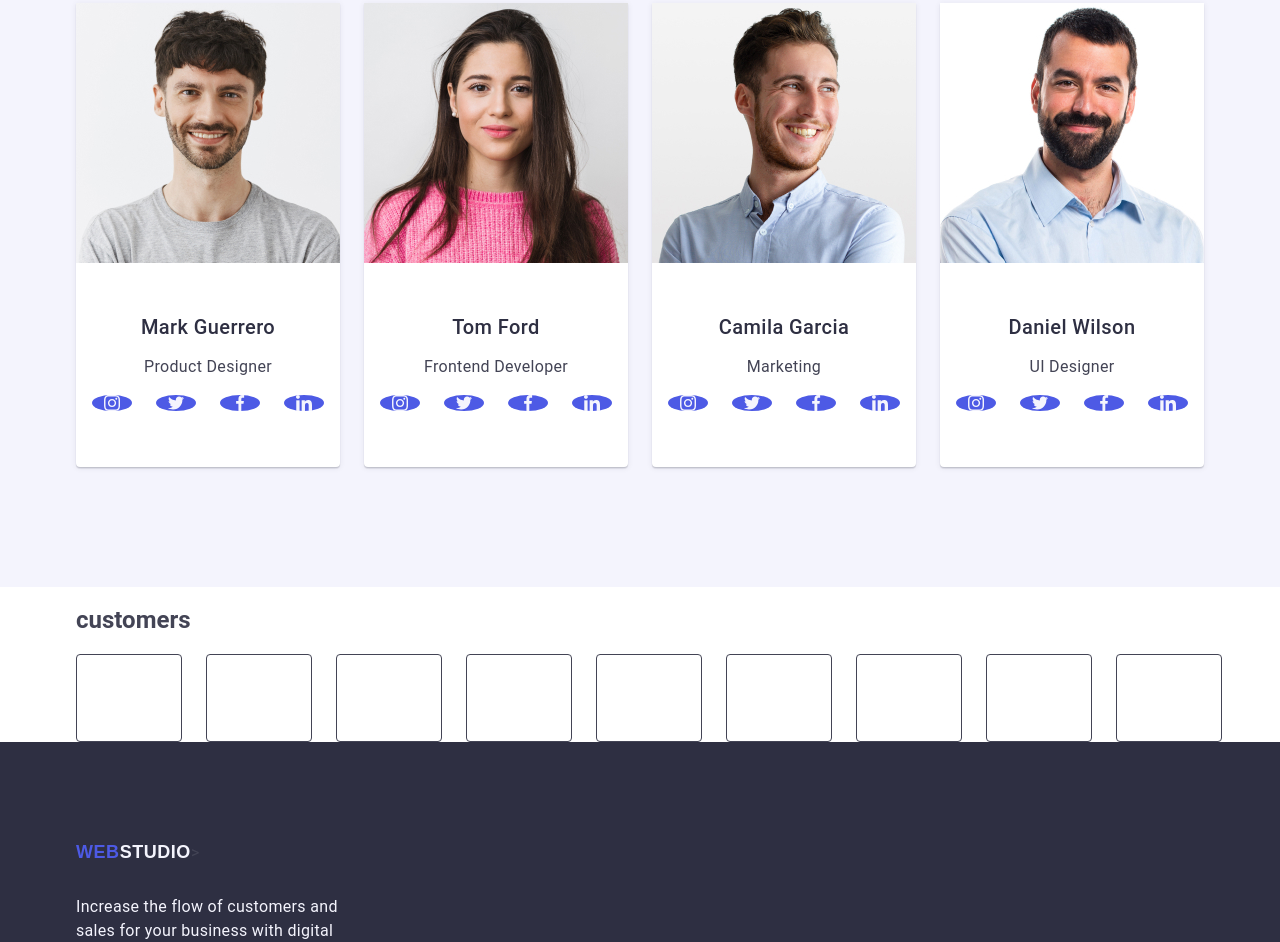
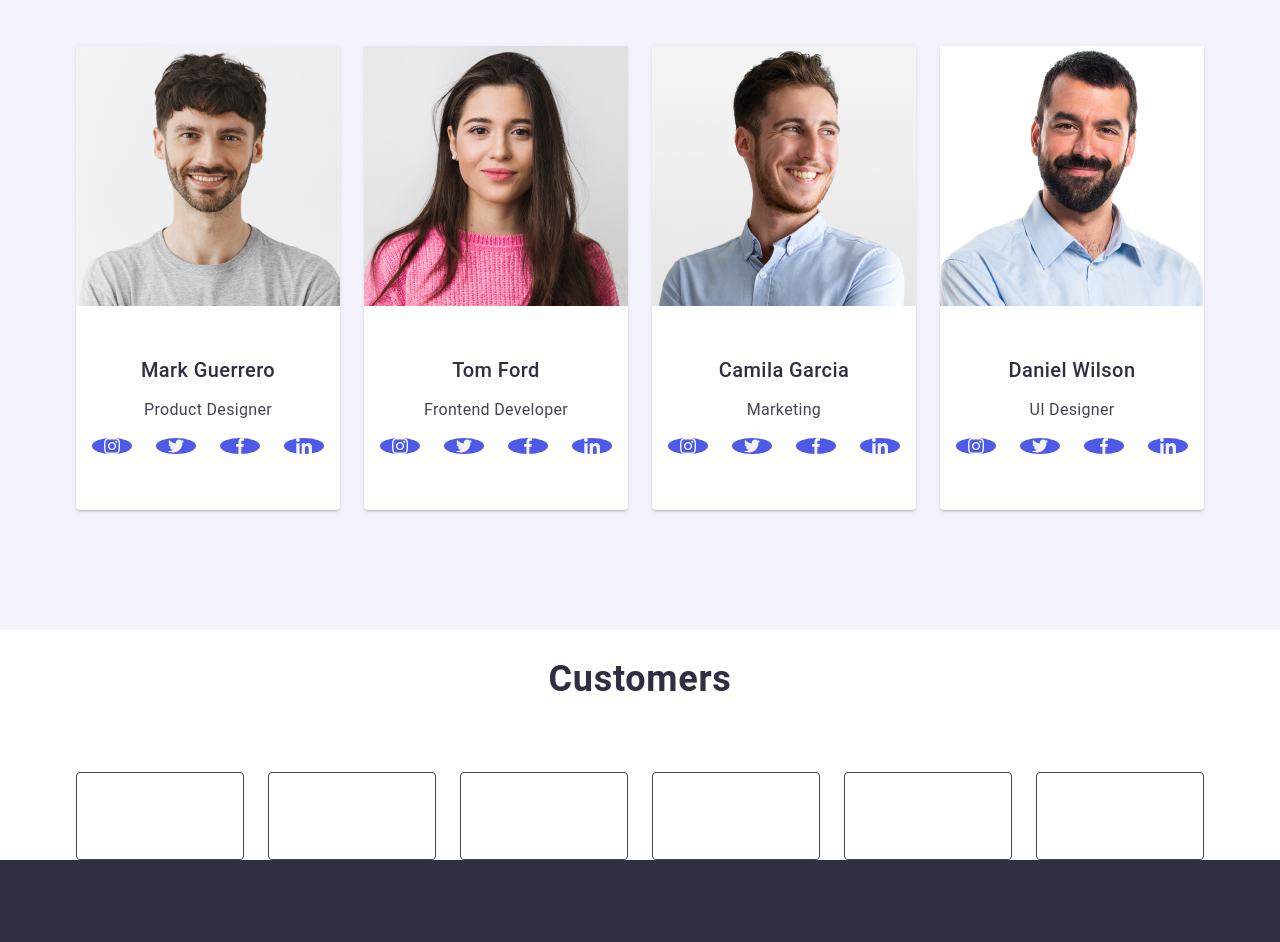
Before and after one commit to FrYt4/goit-markup-hw-04, a plain HTML site: page index.html in a window 1280 px wide. Shown: the part 1850-2792 px from the top of the page. Drawn offline with nearby package versions, Linux system fonts and the light colour scheme; a web font is replaced by a local one.

Commit message:
commit three

```diff
--- a/css/index.css
+++ b/css/index.css
@@ -370,10 +370,6 @@ height: 40px;
 
     }
 
-    .customers-list{
-        gap: 24px;
-    }
-
     .button-customers{
 width: calc((100% - 120px) / 6);
 height: 88px;
@@ -391,10 +387,12 @@ color: var(--brand-color-slate);
     }
 
 .customers-link:hover,
-.customers-link:focus{
+.customers-link:focus,
+.customers-link:active{
     border-color:var(--brand-color-ocean)  ;
     color: var(--brand-color-ocean);
 }
+
     .customers-icons{
 fill: currentColor;
     }
@@ -566,3 +564,14 @@ color: var(--brand-color-ocean) ;
 img{
     display: block;
 }
+
+.header-secondary{
+    color: #2e2f42;
+    font-weight: 700;
+    font-size: 36px;
+    line-height: 1.11;
+    letter-spacing: 0.02em;
+    margin-bottom: 72px;
+    text-transform: capitalize;
+    text-align: center;
+}
--- a/index.html
+++ b/index.html
@@ -51,7 +51,7 @@
         <h2 class="visually-hidden">Important Things</h2>
         <ul class="list">
             <li class="important-item">
-            <div class="container-icons">
+            <div class="container-items">
                     <svg width="64" height="64">
                         <use href="./images/icons.svg#iconantenna-1">
                     </svg>
@@ -64,7 +64,7 @@
 
     </li>
     <li class="important-item">
-        <div class="container-icons">
+        <div class="container-items">
                 <svg width="64" height="64">
                     <use href="./images/icons.svg#iconclock-1">
                 </svg>
@@ -75,7 +75,7 @@
 
     </li>
         <li class="important-item">
-            <div class="container-icons">
+            <div class="container-items">
                     <svg width="64" height="64">
                         <use href="./images/icons.svg#iconandiagram-1">
                     </svg>
@@ -86,7 +86,7 @@
 
      </li>
      <li class="important-item">
-        <div class="container-icons">
+        <div class="container-items">
                 <svg width="64" height="64">
                     <use href="./images/icons.svg#iconastronaut-1">
                 </svg>
@@ -177,7 +177,7 @@
         <div class="caption-our-team">
         <h3 class="team-tittle">Tom Ford</h3>
         <p class="team-text">Frontend Developer</p>
-        <ul class="team-social-list">
+        <ul class="team-social-list list">
             <li class="team-icon-link link">
                 <a class="team-social-item">
                 <svg width="16" height="16" class="team-svg">
@@ -218,7 +218,7 @@
         <div class="caption-our-team">
         <h3 class="team-tittle">Camila Garcia</h3>
         <p class="team-text">Marketing</p>
-        <ul class="team-social-list">
+        <ul class="team-social-list list">
             <li class="team-icon-link">
                 <a class="team-social-item">
                 <svg width="16" height="16" class="team-svg">
@@ -289,11 +289,11 @@
 </ul>
 </div>
 </section>
-<section class="section-five">
+<section class="section">
     <div class="container">
         <h2 class="header-secondary">customers</h2>
-        <ul class="list customers-list">
-        <li class="button-customers">
+        <ul class="list">
+        <li class="link button-customers">
             <a class="customers-link" href="">
                 <svg class="customers-icons" width="104" height="56">
                     <use href="./images/icons.svg#iconlogo"></use>
@@ -335,27 +335,6 @@
                 </svg>
             </a>
         </li>
-        <li class="button-customers">
-            <a class="customers-link" href="">
-                <svg class="customers-icons" width="104" height="56">
-                    <use href="./images/icons.svg#iconlogo-6"></use>
-                </svg>
-            </a>
-        </li>
-        <li class="button-customers">
-            <a class="customers-link" href="">
-                <svg class="customers-icons" width="104" height="56">
-                    <use href="./images/icons.svg#iconlogo-7"></use>
-                </svg>
-            </a>
-        </li>
-        <li class="button-customers">
-            <a class="customers-link" href="">
-                <svg class="customers-icons" width="104" height="56">
-                    <use href="./images/icons.svg#iconlogo-8"></use>
-                </svg>
-            </a>
-        </li>
         </ul>
 
     </div>
```
